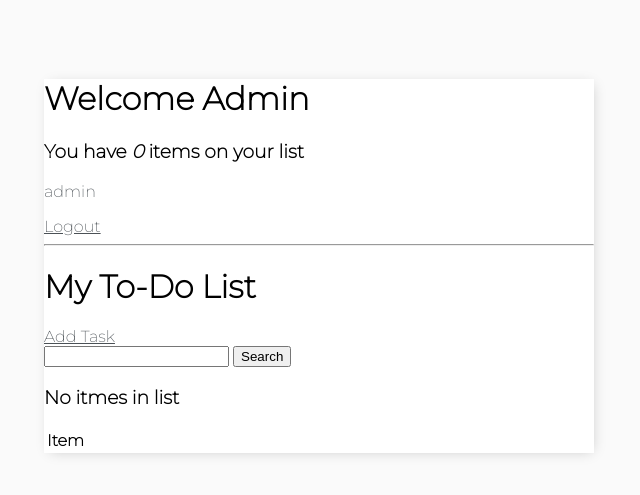
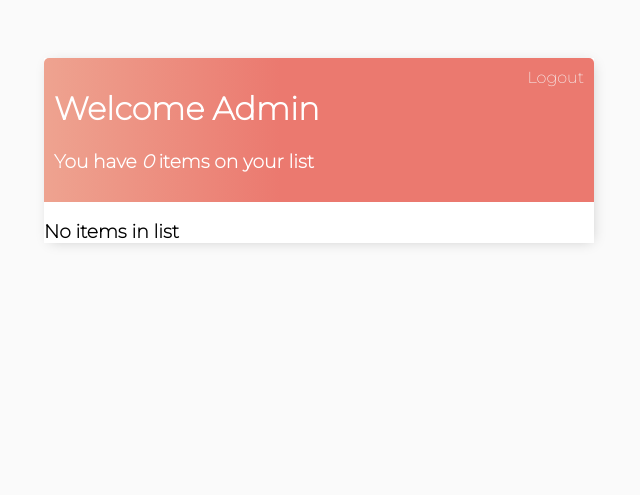
Before and after one commit to adam-blakeney/to-do, a Django app: page / in a window 1280 px wide. Shown: the top 495 px of the page, without its empty margins (321-961 px from the left). Run offline with Django 3.2, Linux system fonts and the light colour scheme; a user stored in the database is signed in; data comes from the database, SQL or seed files in the repository; both versions use the stored data as it was after the commit; lists and menus that the app fills with data are empty.

Commit message:
changed table to css flexbox

```diff
--- a/base/templates/base/main.html
+++ b/base/templates/base/main.html
@@ -43,6 +43,20 @@
 
         }
 
+        .header-bar{
+            display:flex;
+            justify-content: space-between;
+            color: #fff;
+            padding: 10px;
+            border-radius: 5px 5px 0 0;
+            background: linear-gradient(90deg, #EEA390 0%, #EB796F 43%, #EB796F 100%);
+        }
+
+        .header-bar a{
+            color: rgb(247, 247, 247);
+            text-decoration: none;
+        }
+
     </style>
 </head>
 <body>
--- a/base/templates/base/task_list.html
+++ b/base/templates/base/task_list.html
@@ -1,45 +1,49 @@
 {% extends 'base/main.html' %}
 {% block content %}
 
-<div class="header-box">
+<div class="header-bar">
     <div>
         <h1> Welcome {{request.user|title}}</h1>
         <h3 stlye="margin:0">You have <i>{{count}}</i> item{{ count|pluralize:"s" }} on your list</h3>
     </div>
-
+    {% if request.user.is_authenticated %}
+    <a href="{% url 'logout' %}">Logout</a>
+    {% else %}
+    <a href="{% url 'login' %}">Login</a>
+    {% endif %}
 </div>
 
-{% if request.user.is_authenticated %}
-    <p>{{request.user}}</p>
-    <a href="{% url 'logout' %}">Logout</a>
-{% else %}
-<a href="{% url 'login' %}">Login</a>
-{% endif %}
 
-<hr>
-<h1>My To-Do List {{color}}</h1>
-<a href="{% url 'task-create' %}">Add Task</a>
+
+
+<!-- <a href="{% url 'task-create' %}">Add Task</a>
 
 <form method="GET">
     <input type="text" name="search-area" value="{{search_input}}">
     <input type="submit" value='Search'>
-</form>
+</form> -->
 
+<div class="task-items-wrapper">
+    {% for task in tasks %}
+    <div class="task-wrapper">
+        {% if task.complete %}
+        <div class="task-title">
+            <div class="task-complete-icon"></div>
+            <i><s><a href="{% url 'task-update' task.id %}">{{ task }}</a></s></i>
+        </div>
+        <a class="delete-link" href="{% url 'task-delete' task.id %}">&#215;</a>
+        {% else %}
+        <div class="task-title">
+            <div class="task-incomplete-icon"></div>
+            <a href="{% url 'task-update' task.id %}">{{ task }}</a>
+        </div>
+        {% endif %}
+        <a class="delete-link" href="{% url 'task-delete' task.id %}">&#215;</a>
+    </div>
 
-<table>
-    <tr>
-        <th>Item</th>
-        <th></th>
-        <th></th>
-    </tr>
-    {% for task in tasks %}
-    <tr>
-        <td>{{task.title}}</td>
-        <td><a href="{% url 'task-update' task.id %}">Edit</a></td>
-        <td><a href="{% url 'task-delete' task.id %}">Delete</a></td>
-    </tr>
     {% empty %}
-        <h3> No itmes in list</h3>
+        <h3> No items in list</h3>
     {% endfor %}
-</table>
+</div>
+
 {% endblock content %}
```
Also changed, not shown: db.sqlite3.
